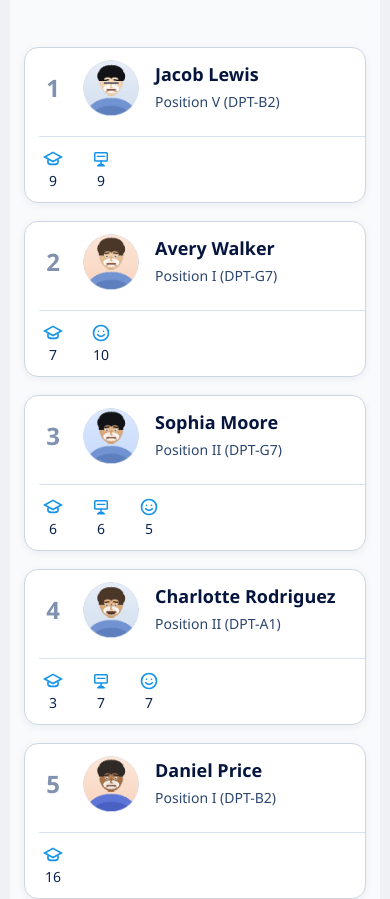
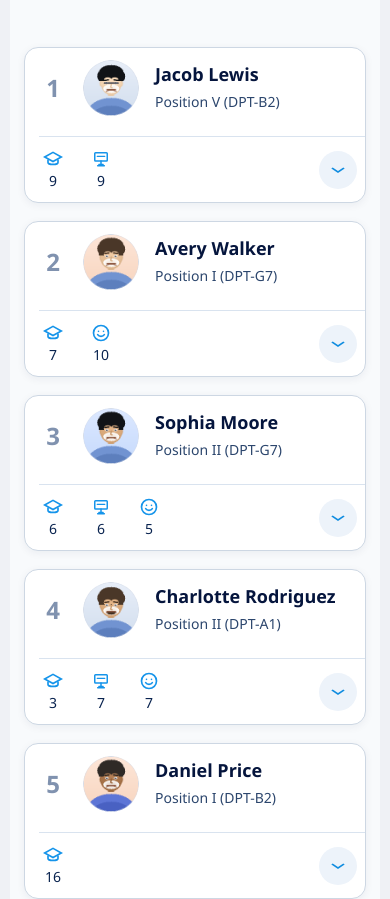
Before and after one commit to GitTesstRepo/ai-challenge-2_0, a React (Vite) app in the folder task-1/leaderboard/: page / in a window 390 px wide. Shown: the part 1480-2379 px from the top of the page. Built offline with nearby package versions, Linux system fonts and the light colour scheme.

Commit message:
Improved behaviour of expand "Arrow" on small screens

```diff
--- a/task-1/leaderboard/src/App.css
+++ b/task-1/leaderboard/src/App.css
@@ -1029,10 +1029,11 @@
   }
 
   .right {
-    justify-content: space-between;
+    justify-content: flex-start;
     border-top: 1px solid #d9e3ef;
     padding-top: 12px;
     align-items: flex-end;
+    gap: 14px;
   }
 
   .metrics {
@@ -1051,6 +1052,11 @@
   .expand-btn {
     width: 38px;
     height: 38px;
+    position: sticky;
+    right: 8px;
+    margin-left: auto;
+    flex-shrink: 0;
+    z-index: 1;
     margin-right: 0;
     margin-bottom: 1px;
   }
@@ -1188,3 +1194,11 @@
     height: 102px;
   }
 }
+
+@media (max-width: 230px) {
+  .expand-btn {
+    position: static;
+    right: auto;
+    z-index: auto;
+  }
+}
```
Also changed, not shown: 2 other files (tests, documents, lock files or other folders).
